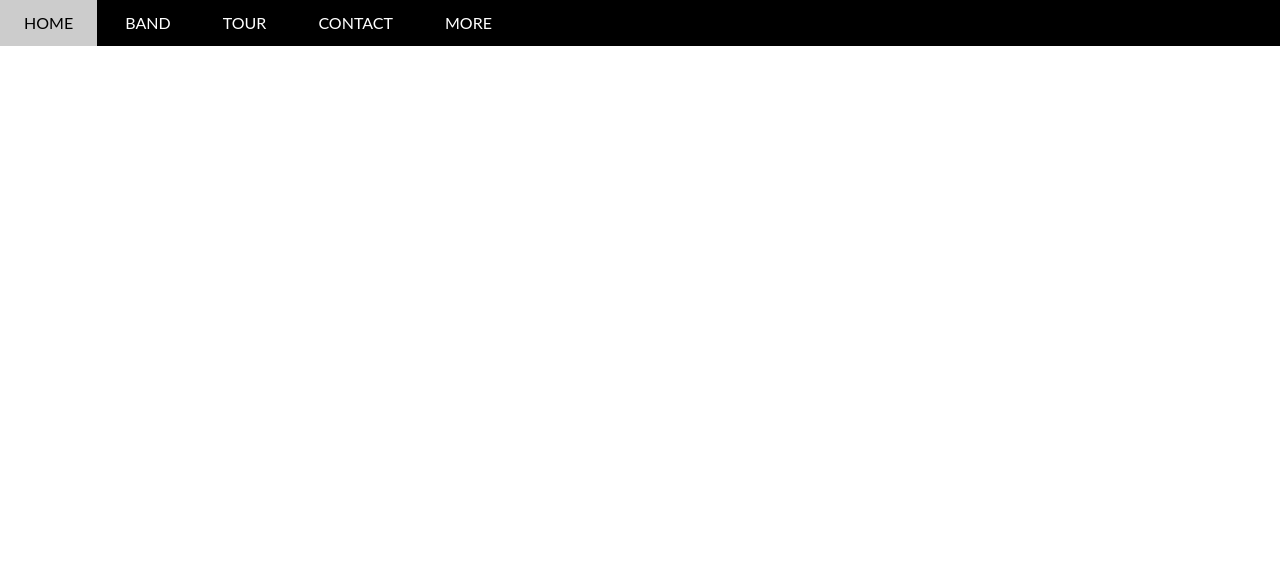
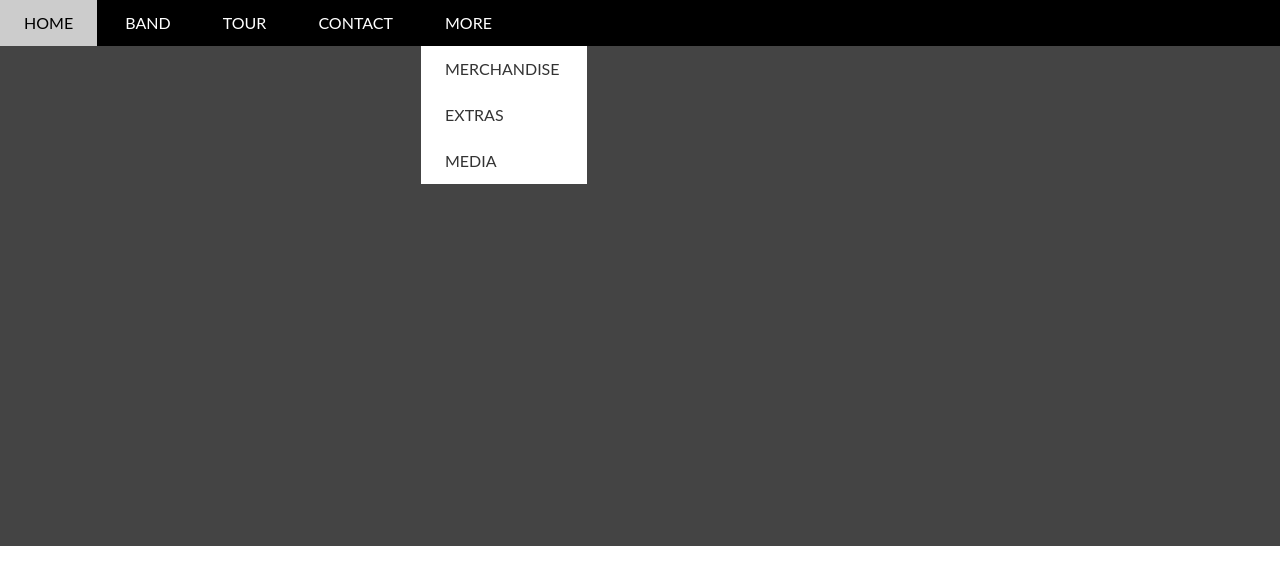
Before and after one commit to PhucDoan00/web_band, a plain HTML site: page index.html in a window 1280 px wide. Drawn offline with Linux system fonts and the light colour scheme.

Commit message:
Create sub menu

```diff
--- a/assets/css/styles.css
+++ b/assets/css/styles.css
@@ -18,6 +18,7 @@ html {
 
 #nav li {
   display: inline-block;
+  position: relative;
 }
 
 #nav li a {
@@ -35,10 +36,20 @@ html {
 }
 
 #nav .subnav {
-  display: none;
+  /* display: none; */
+  position: absolute;
+  background-color: #fff;
+  width: 166px;
+}
+
+#nav .subnav a {
+  color: #333;
+  width: 166px;
 }
 
 #slider {
+  min-height: 500px;
+  background-color: #444;
 }
 
 #content {
```
